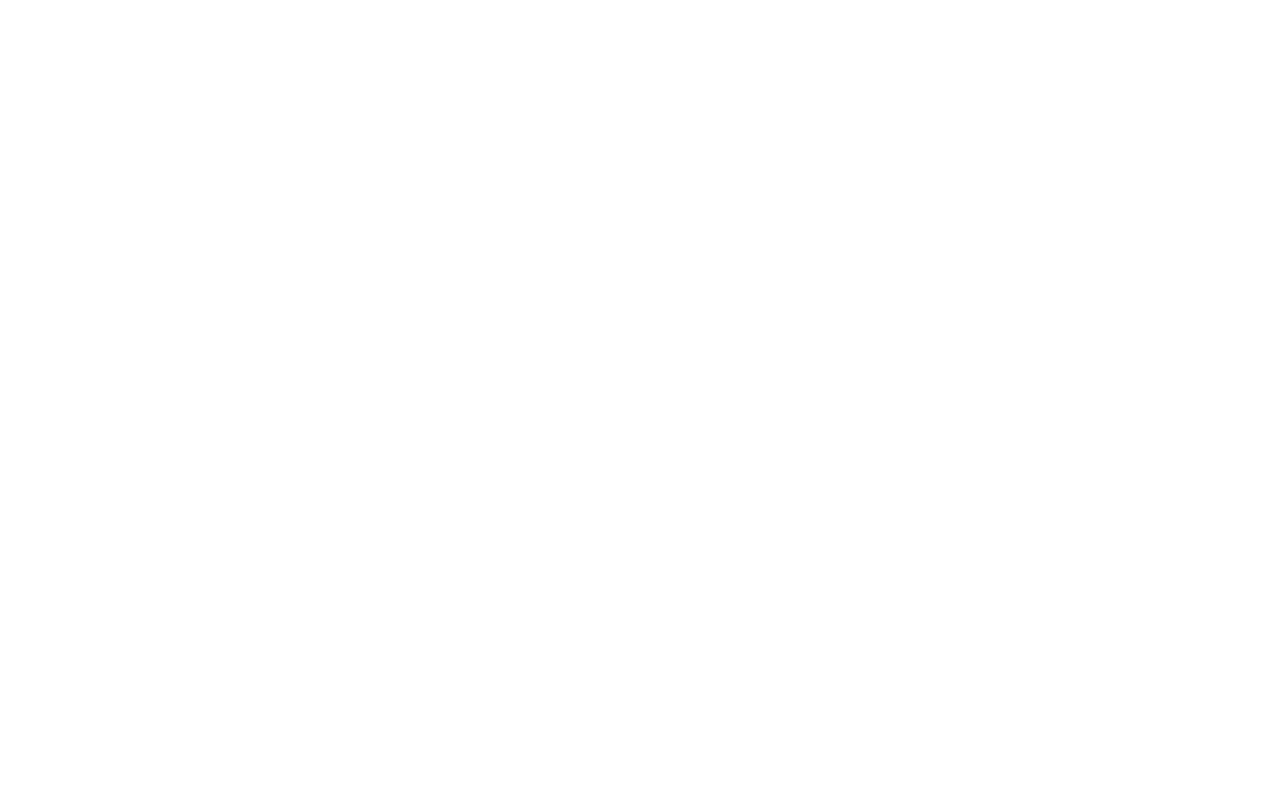
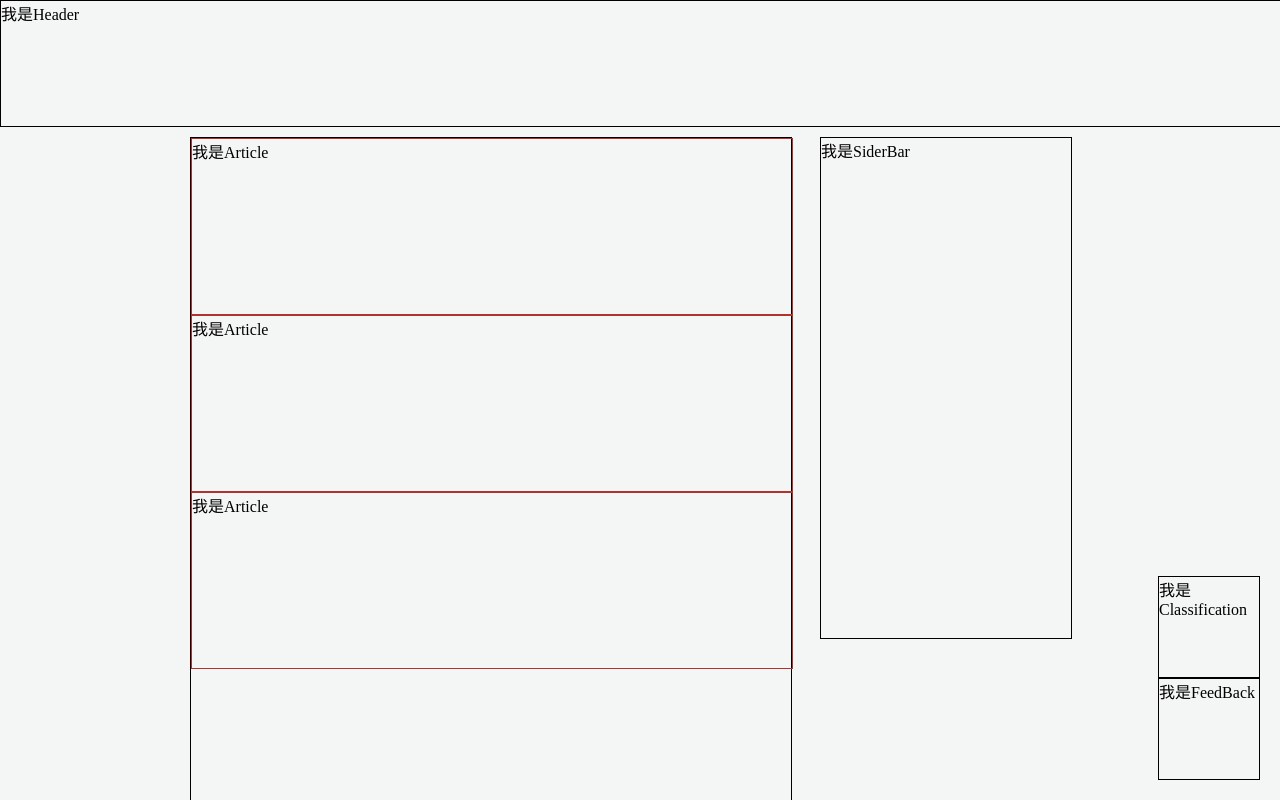
Before and after one commit to Max-Port-Team/FrontEnd, a Vue app in the folder fakejuejin/: page / in a window 1280 px wide. Shown: the top 800 px of the page. Built offline with nearby package versions, Linux system fonts and the light colour scheme.

Commit message:
basic-layout

```diff
--- a/fakejuejin/package.json
+++ b/fakejuejin/package.json
@@ -9,7 +9,8 @@
   },
   "dependencies": {
     "core-js": "^3.8.3",
-    "vue": "^2.6.14"
+    "vue": "^2.6.14",
+    "vue-router": "^3.5.4"
   },
   "devDependencies": {
     "@babel/core": "^7.12.16",
--- a/fakejuejin/src/App.vue
+++ b/fakejuejin/src/App.vue
@@ -1,17 +1,55 @@
 <template>
   <div id="app">
-
+    <Header/>
+    <main class="AppMain">
+      <router-view></router-view>
+      <SideBar/>
+    </main>
+    <footer class="AppFooter">
+      <Classifcation/>
+      <FeedBack/>
+    </footer>
   </div>
 </template>
 
 <script>
-
+import Header from './component/Header/Header.vue'
+import SideBar from './component/SideBar/SideBar.vue'
+import Classifcation from './component/Classifcation.vue'
+import FeedBack from './component/FeedBack.vue'
+import Body from './pages/Body/Body.vue'
 export default {
   name: 'App',
   components: {
+    Header, SideBar,Classifcation,FeedBack,Body
   }
 }
 </script>
 
 <style>
+  *{
+    margin: 0;
+    padding: 0;
+  }
+  body{
+    background-color: rgb(244, 245, 245);
+  }
+  .AppMain{
+    position: relative;
+    width: 900px;
+    margin: 10px auto;
+  }
+  @media screen and (max-width:750px) {
+   .SiderBarContainer{
+     display: none;
+   }
+   .BodyContainer{
+     width: 100%!important;
+   }
+  }
+  .AppFooter{
+    position:fixed;
+    right: 20px;
+    bottom: 20px;
+  }
 </style>
--- a/fakejuejin/src/component/Classifcation.vue
+++ b/fakejuejin/src/component/Classifcation.vue
@@ -0,0 +1,19 @@
+<template>
+  <div class="ClassificationContainer">
+      我是Classification
+  </div>
+</template>
+
+<script>
+export default {
+
+}
+</script>
+
+<style scoped>
+    .ClassificationContainer{
+        width: 100px;
+        height: 100px;
+        border: 1px solid black;
+    }
+</style>
--- a/fakejuejin/src/component/FeedBack.vue
+++ b/fakejuejin/src/component/FeedBack.vue
@@ -0,0 +1,19 @@
+<template>
+  <div class="FeedBackContainer">
+      我是FeedBack
+  </div>
+</template>
+
+<script>
+export default {
+
+}
+</script>
+
+<style scoped>
+    .FeedBackContainer{
+        width: 100px;
+        height: 100px;
+        border: 1px solid black;
+    }
+</style>
--- a/fakejuejin/src/component/Header/Header.vue
+++ b/fakejuejin/src/component/Header/Header.vue
@@ -0,0 +1,19 @@
+<template>
+  <div class="HeaderContainer">
+      我是Header
+  </div>
+</template>
+
+<script>
+export default {
+
+}
+</script>
+
+<style scoped>
+    .HeaderContainer{
+        width: 100%;
+        height: 125px;
+        border: 1px solid black;
+    }
+</style>
--- a/fakejuejin/src/component/SideBar/SideBar.vue
+++ b/fakejuejin/src/component/SideBar/SideBar.vue
@@ -0,0 +1,23 @@
+<template>
+  <div class="SiderBarContainer">
+      我是SiderBar
+  </div>
+</template>
+
+<script>
+export default {
+
+}
+</script>
+
+<style scoped>
+    .SiderBarContainer{
+        position: absolute;
+        width: 250px;
+        height: 500px;
+        border: 1px solid black;
+        left: 70%;
+        top: 0;
+
+    }
+</style>
--- a/fakejuejin/src/main.js
+++ b/fakejuejin/src/main.js
@@ -1,8 +1,11 @@
 import Vue from 'vue'
 import App from './App.vue'
-
+import VueRouter from 'vue-router'
+import router from './router'
+Vue.use(VueRouter)
 Vue.config.productionTip = false
 
 new Vue({
   render: h => h(App),
+  router
 }).$mount('#app')
--- a/fakejuejin/src/pages/Body/Article/Article.vue
+++ b/fakejuejin/src/pages/Body/Article/Article.vue
@@ -0,0 +1,19 @@
+<template>
+  <div class="ArticleContainer">
+      我是Article
+  </div>
+</template>
+
+<script>
+export default {
+
+}
+</script>
+
+<style scoped>
+    .ArticleContainer{
+        width: 100%;
+        height: 175px;
+        border: 1px solid rgb(180, 49, 49);
+    }
+</style>
--- a/fakejuejin/src/pages/Body/Body.vue
+++ b/fakejuejin/src/pages/Body/Body.vue
@@ -1,13 +1,25 @@
 <template>
-
+  <div class="BodyContainer">
+      <Article></Article>
+      <Article></Article>
+      <Article></Article>
+  </div>
 </template>
 
 <script>
+import Article from './Article/Article.vue'
 export default {
-
+    name:'Body',
+    components:{Article}
 }
 </script>
 
-<style>
+<style scoped>
 
+    .BodyContainer{
+        display: inline-block;
+        width: 600px;
+        height: 1000px;
+        border: 1px solid black;
+    }
 </style>
--- /dev/null
+++ b/fakejuejin/src/router/index.js
@@ -0,0 +1,10 @@
+import VueRouter from "vue-router";
+import Body from '../pages/Body/Body.vue'
+export default new VueRouter({
+    routes:[
+        {
+            path:'/',
+            component:Body
+        }
+    ]
+})
```
Also changed, not shown: 2 other files (tests, documents, lock files or other folders).
